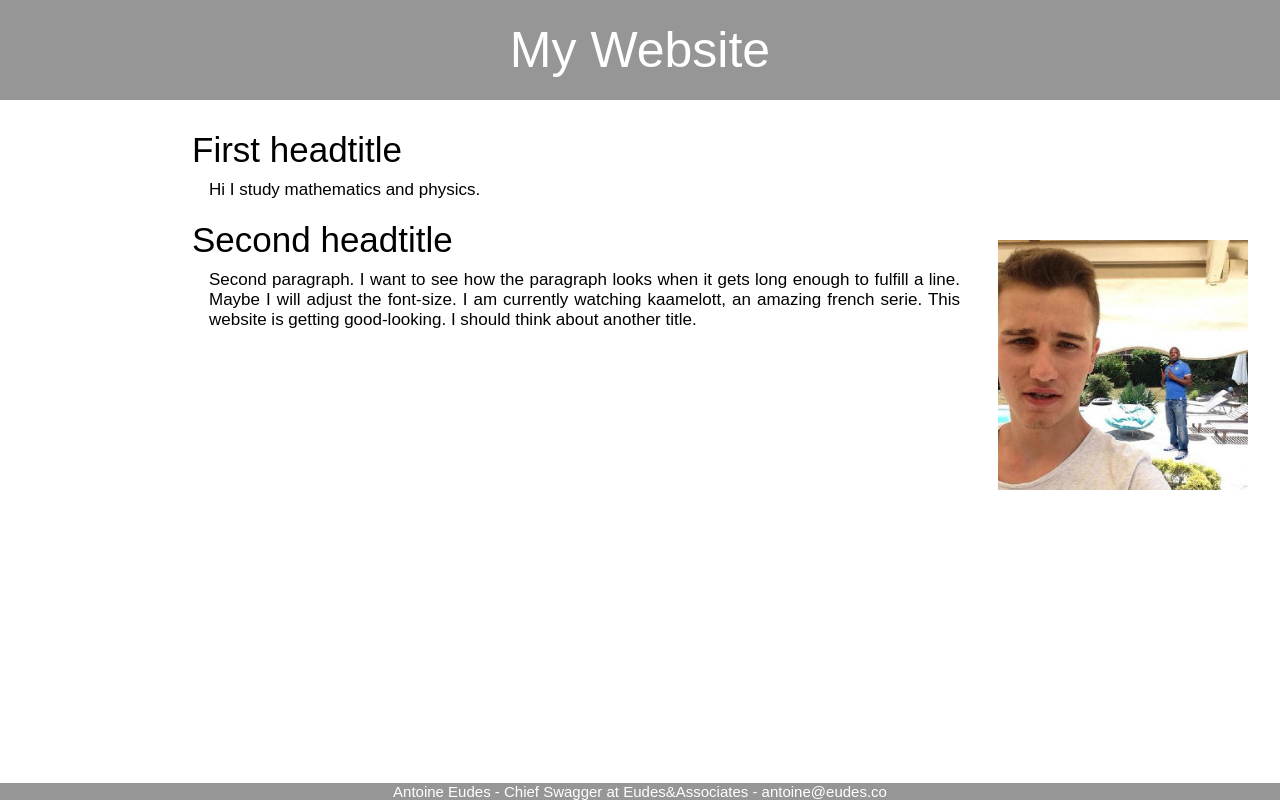
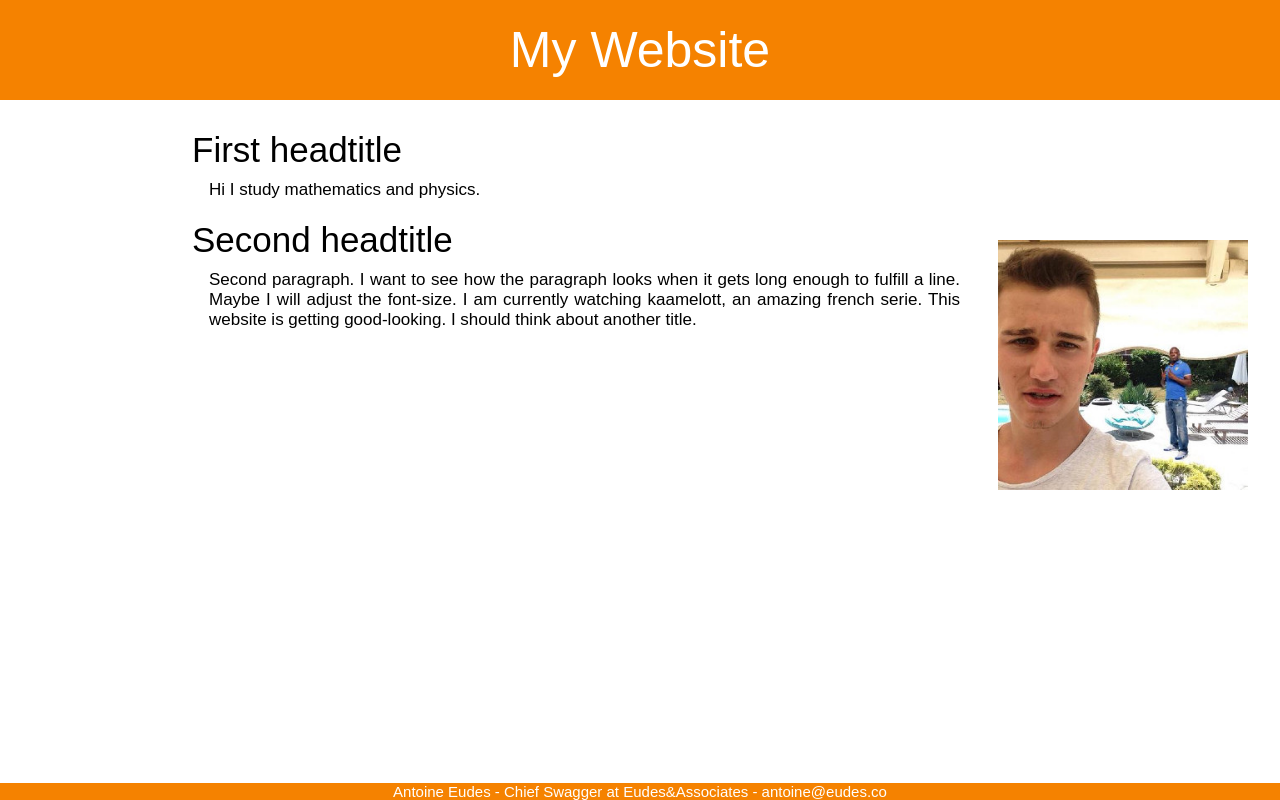
Before and after one commit to antoineeudes/blog, a PHP site: page / in a window 1280 px wide. Run offline with PHP 8.4, Linux system fonts and the light colour scheme; some web fonts are replaced.

Commit message:
change header/footer color

```diff
--- a/design.css
+++ b/design.css
@@ -16,7 +16,7 @@ html, body {
 
 #header {
 	margin-top: 0px;
-	background-color: rgb(150, 150, 150);
+	background-color: rgb(245, 130, 0);
 	width: auto;
 	height: 100px;
 	line-height: 100px;
@@ -59,9 +59,10 @@ h2 {
   }
 
 #footer {
-	background-color: rgb(150, 150, 150);
+	background-color: rgb(245, 130, 0);
   color: white;
   bottom: 0px;
+	font-weight: 300;
   text-align: center;
   width: 100%;
   font-family:'Muli', sans-serif;
```
